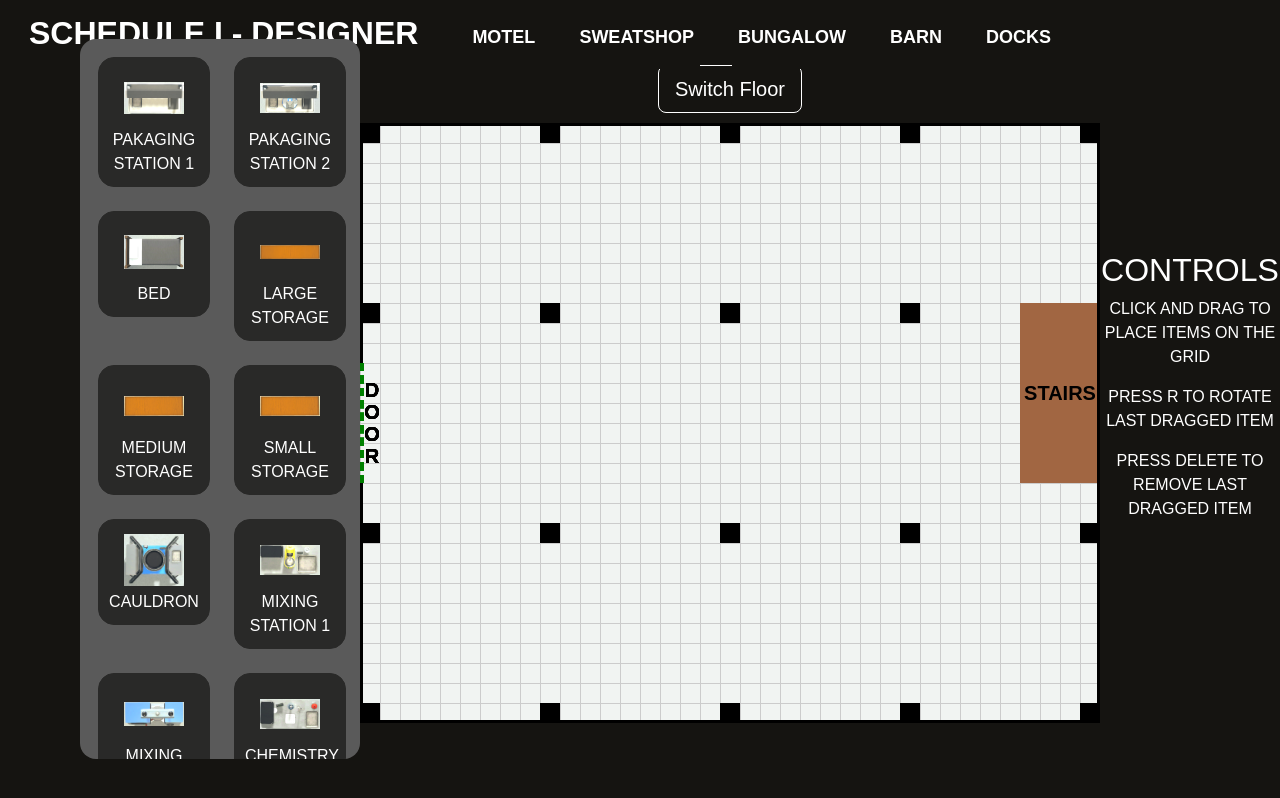
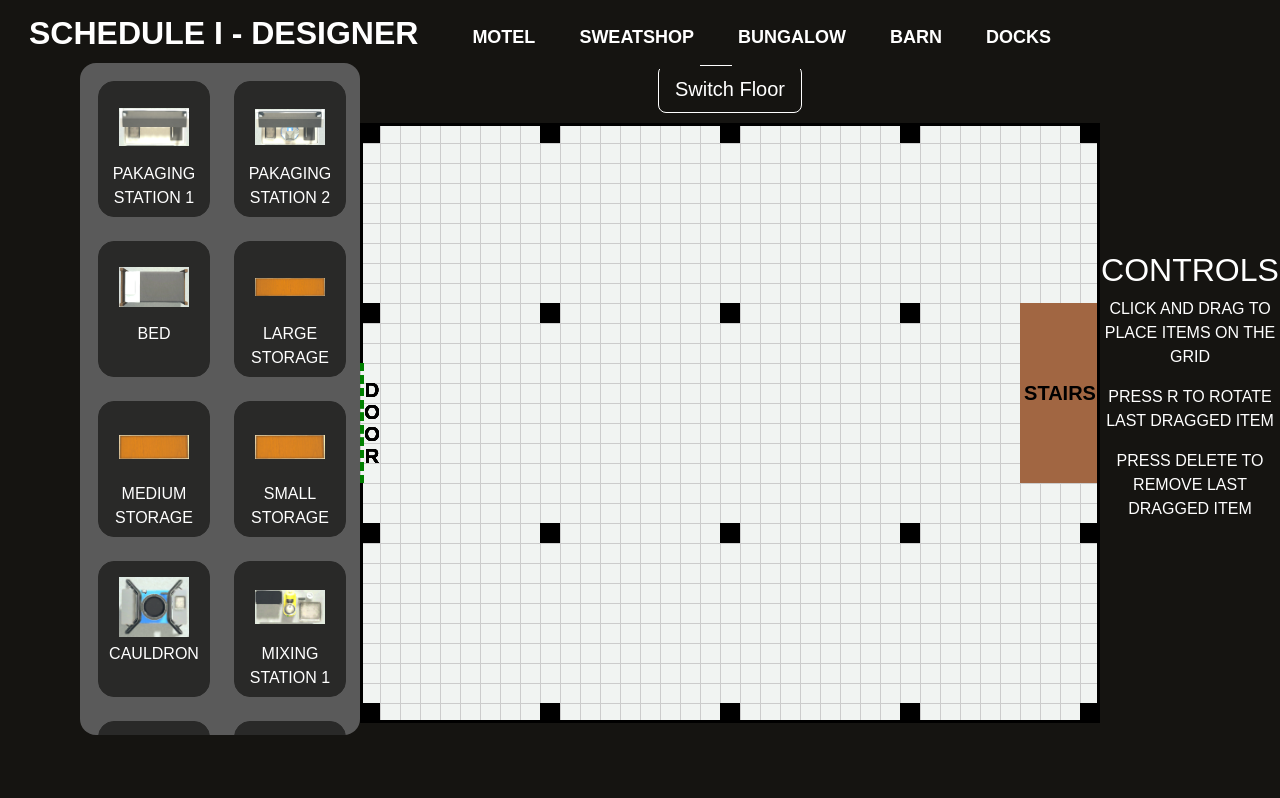
Before and after one commit to MahsumPlays/schedule1-designer, a React (Create React App) app: page / in a window 1280 px wide. Built offline with nearby package versions, Linux system fonts and the light colour scheme.

Commit message:
changed item size

```diff
--- a/src/item-picker/ItemPicker.js
+++ b/src/item-picker/ItemPicker.js
@@ -51,7 +51,7 @@ const DraggableItem = ({ item }) => {
       <img
         src={item.image}
         alt={item.name}
-        style={{ width: 60, height: 60, objectFit: 'contain' }}
+        style={{ width: 70, height: 70, objectFit: 'contain' }}
       />
       <div className="item-label">{item.name}</div>
     </div>
--- a/src/item-picker/ItemPicker.scss
+++ b/src/item-picker/ItemPicker.scss
@@ -20,7 +20,7 @@
   grid-template-columns: repeat(2, 1fr);
   gap: 8px;
   align-items: start;
-  max-height: 45rem;
+  max-height: 42rem;
   overflow-y: auto;
   overflow-x: hidden;
   padding: 10px;
@@ -30,6 +30,7 @@
 .draggable-item {
   background-color: $secondary;
   width: 7rem;
+  height: 8.5rem;
   cursor: grab;
   margin: 8px;
   padding: 10px;
```
